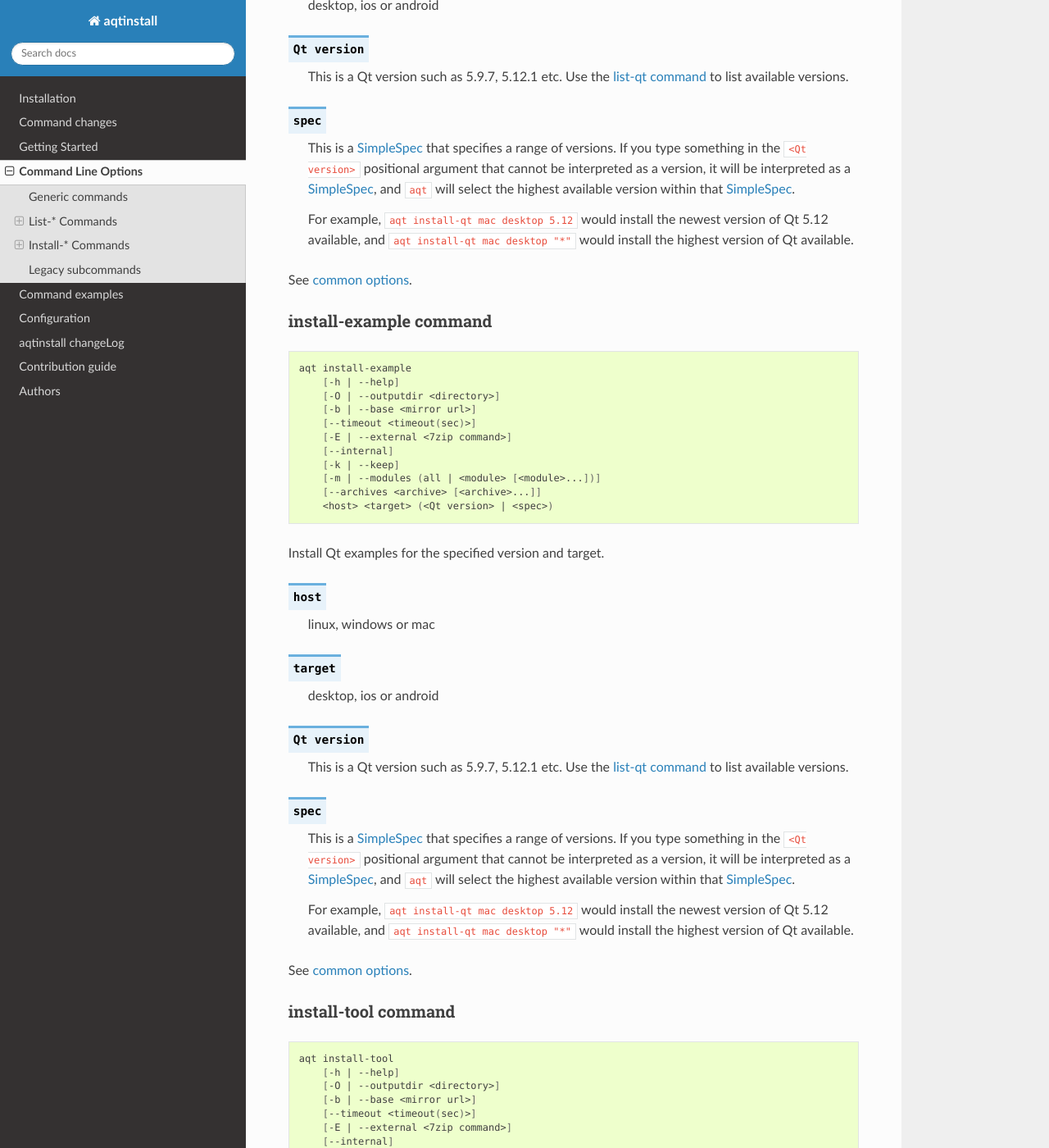
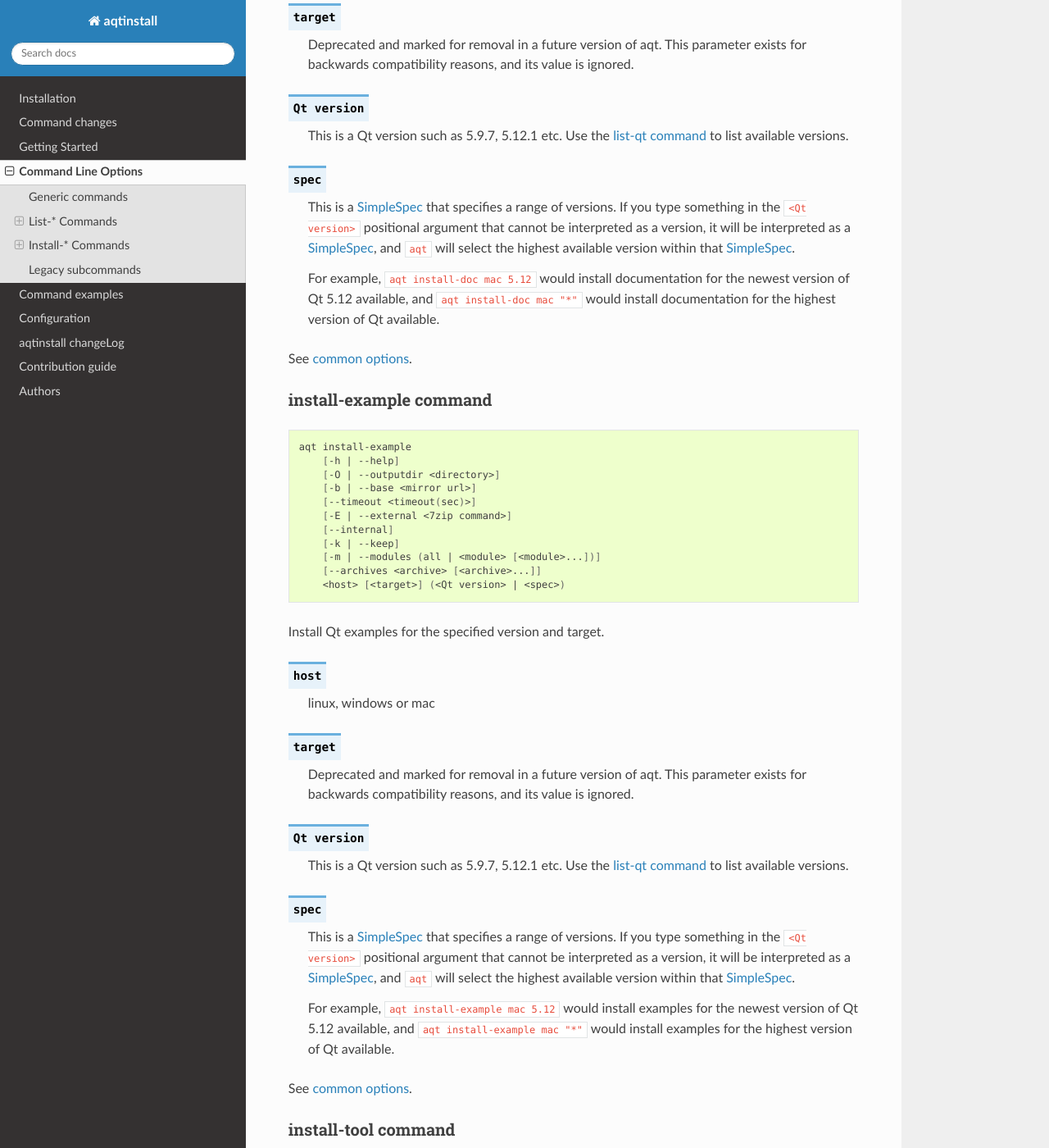
Before and after one commit to miurahr/aqtinstall, a Sphinx documentation site: the page built from docs/cli.rst, in a window 1280 px wide and 1400 px high, scrolled down 10154 px. Shown: the whole window at 82% size. Built offline with Sphinx 7.4.7 and the Read the Docs theme 2.0.0, drawn with Linux system fonts in a browser that asks for light colours; the version number could not be read and is left out; some of the changed text lies outside the part shown.

Commit message:
Change `target` param for install-src/doc/example
This changes the CLI so that the `target` parameter for `install-src`,
`install-doc`, and `install-example` is now ignored, and "desktop" is
substituted for anything the user inputs. The only valid option here
is "desktop" anyway, so the user should be forgiven for trying to input
anything else.

It may be better to remove `target` from the parameter list, but that's
a big change to the interface that could break a lot of dependent code.

```diff
--- a/docs/cli.rst
+++ b/docs/cli.rst
@@ -517,7 +517,7 @@
         [-k | --keep]
         [--archives <archive> [<archive>...]]
         [--kde]
-        <host> <target> (<Qt version> | <spec>)
+        <host> [<target>] (<Qt version> | <spec>)
 
 Install Qt source code for the specified version and target.
 
@@ -528,7 +528,8 @@
 
 .. describe:: target
 
-    desktop, ios or android
+    Deprecated and marked for removal in a future version of aqt.
+    This parameter exists for backwards compatibility reasons, and its value is ignored.
 
 .. describe:: Qt version
 
@@ -542,9 +543,9 @@
     cannot be interpreted as a version, it will be interpreted as a `SimpleSpec`_,
     and ``aqt`` will select the highest available version within that `SimpleSpec`_.
 
-    For example, ``aqt install-qt mac desktop 5.12`` would install the newest
-    version of Qt 5.12 available, and ``aqt install-qt mac desktop "*"`` would
-    install the highest version of Qt available.
+    For example, ``aqt install-src mac 5.12`` would install sources for the newest
+    version of Qt 5.12 available, and ``aqt install-src mac "*"`` would
+    install sources for the highest version of Qt available.
 
 .. option:: --kde
 
@@ -575,7 +576,7 @@
         [-k | --keep]
         [-m | --modules (all | <module> [<module>...])]
         [--archives <archive> [<archive>...]]
-        <host> <target> (<Qt version> | <spec>)
+        <host> [<target>] (<Qt version> | <spec>)
 
 Install Qt documentation for the specified version and target.
 
@@ -585,7 +586,8 @@
 
 .. describe:: target
 
-    desktop, ios or android
+    Deprecated and marked for removal in a future version of aqt.
+    This parameter exists for backwards compatibility reasons, and its value is ignored.
 
 .. describe:: Qt version
 
@@ -599,9 +601,9 @@
     cannot be interpreted as a version, it will be interpreted as a `SimpleSpec`_,
     and ``aqt`` will select the highest available version within that `SimpleSpec`_.
 
-    For example, ``aqt install-qt mac desktop 5.12`` would install the newest
-    version of Qt 5.12 available, and ``aqt install-qt mac desktop "*"`` would
-    install the highest version of Qt available.
+    For example, ``aqt install-doc mac 5.12`` would install documentation for the newest
+    version of Qt 5.12 available, and ``aqt install-doc mac "*"`` would
+    install documentation for the highest version of Qt available.
 
 See `common options`_.
 
@@ -625,7 +627,7 @@
         [-k | --keep]
         [-m | --modules (all | <module> [<module>...])]
         [--archives <archive> [<archive>...]]
-        <host> <target> (<Qt version> | <spec>)
+        <host> [<target>] (<Qt version> | <spec>)
 
 Install Qt examples for the specified version and target.
 
@@ -636,7 +638,8 @@
 
 .. describe:: target
 
-    desktop, ios or android
+    Deprecated and marked for removal in a future version of aqt.
+    This parameter exists for backwards compatibility reasons, and its value is ignored.
 
 .. describe:: Qt version
 
@@ -650,9 +653,9 @@
     cannot be interpreted as a version, it will be interpreted as a `SimpleSpec`_,
     and ``aqt`` will select the highest available version within that `SimpleSpec`_.
 
-    For example, ``aqt install-qt mac desktop 5.12`` would install the newest
-    version of Qt 5.12 available, and ``aqt install-qt mac desktop "*"`` would
-    install the highest version of Qt available.
+    For example, ``aqt install-example mac 5.12`` would install examples for the newest
+    version of Qt 5.12 available, and ``aqt install-example mac "*"`` would
+    install examples for the highest version of Qt available.
 
 
 See `common options`_.
@@ -744,9 +747,9 @@
 
 .. code-block:: console
 
-    aqt install-example windows desktop 5.15.2 -m qtcharts qtnetworkauth
-    aqt install-doc windows desktop 5.15.2 -m qtcharts qtnetworkauth
-    aqt install-src windows desktop 5.15.2 --archives qtbase --kde
+    aqt install-example windows 5.15.2 -m qtcharts qtnetworkauth
+    aqt install-doc windows 5.15.2 -m qtcharts qtnetworkauth
+    aqt install-src windows 5.15.2 --archives qtbase --kde
 
 Example: Print archives available for installation with ``install-example/doc/src``:
 
```
Also changed, not shown: 1 other file.
